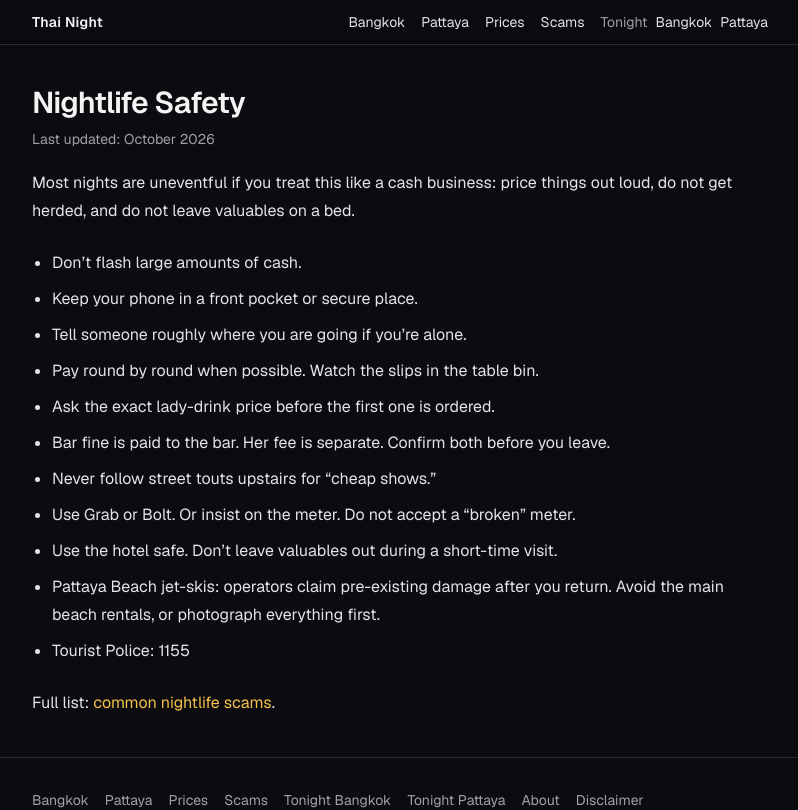
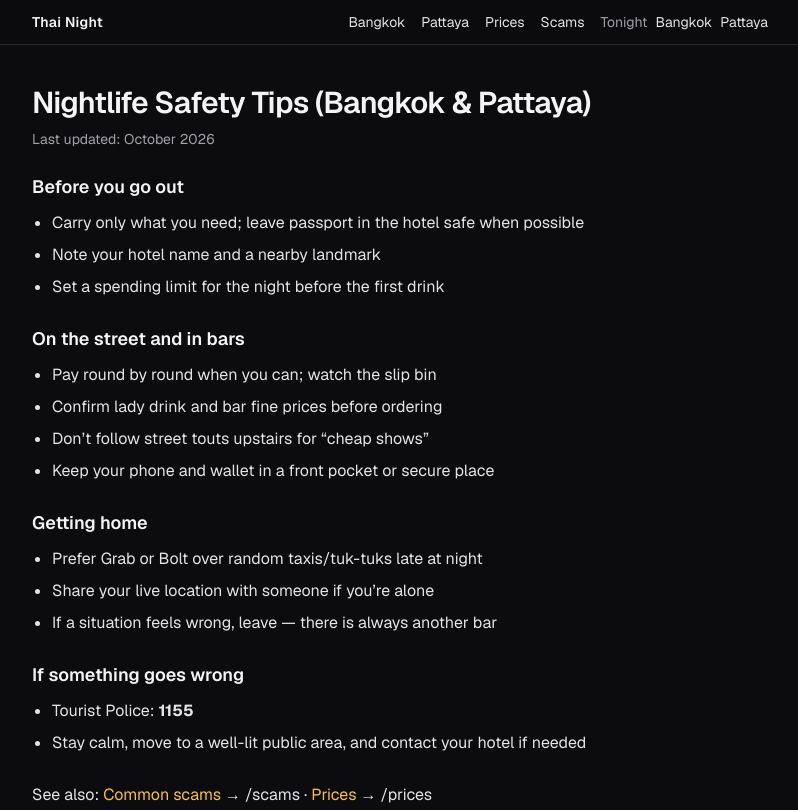
Before and after one commit to ouyowu/thainight-co, a Next.js app: page /safety in a window 1280 px wide. Shown: the top 810 px of the page, without its empty margins (240-1038 px from the left). Built offline with nearby package versions, Linux system fonts and the light colour scheme.

Commit message:
Add drink-minimum scam, Safety page, and Soi 6 tip

```diff
--- a/app/pattaya/areas/soi-6/page.tsx
+++ b/app/pattaya/areas/soi-6/page.tsx
@@ -1,3 +1,4 @@
+import Link from "next/link";
 import { HotelsNearBlock } from "@/components/HotelsNearBlock";
 import { PageShell } from "@/components/PageShell";
 import { PriceTable } from "@/components/PriceTable";
@@ -82,6 +83,15 @@ export default function Soi6Page() {
           <li>Don’t feel pressured to sit at the first place that pulls you in</li>
           <li>Keep the first stop short so you can compare</li>
         </ol>
+        <ul className="mt-2 list-disc space-y-1 pl-5">
+          <li>
+            Some bars now ask for lady-drink minimums before ST — confirm before you sit down (see{" "}
+            <Link href="/pattaya/tonight/" className="text-accent hover:underline">
+              Recent notes on Pattaya Tonight
+            </Link>
+            )
+          </li>
+        </ul>
       </section>
 
       <section>
--- a/app/safety/page.tsx
+++ b/app/safety/page.tsx
@@ -3,39 +3,62 @@ import { PageShell } from "@/components/PageShell";
 import { pageMeta } from "@/lib/seo";
 
 export const metadata = pageMeta(
-  "Nightlife Safety",
-  "Most nights are uneventful if you treat this like a cash business: price things out loud, do not get herded, and do not leave valuables on a bed.",
+  "Nightlife Safety Tips – Bangkok & Pattaya",
+  "Practical safety tips for Bangkok and Pattaya nightlife: transport, valuables, bills and when to leave.",
   "/safety/",
 );
 
 export default function SafetyPage() {
   return (
-    <PageShell
-      title="Nightlife Safety"
-      lead="Most nights are uneventful if you treat this like a cash business: price things out loud, do not get herded, and do not leave valuables on a bed."
-    >
-      <ul className="list-disc space-y-2 pl-5">
-        <li>Don’t flash large amounts of cash.</li>
-        <li>Keep your phone in a front pocket or secure place.</li>
-        <li>Tell someone roughly where you are going if you’re alone.</li>
-        <li>Pay round by round when possible. Watch the slips in the table bin.</li>
-        <li>Ask the exact lady-drink price before the first one is ordered.</li>
-        <li>Bar fine is paid to the bar. Her fee is separate. Confirm both before you leave.</li>
-        <li>Never follow street touts upstairs for “cheap shows.”</li>
-        <li>Use Grab or Bolt. Or insist on the meter. Do not accept a “broken” meter.</li>
-        <li>Use the hotel safe. Don’t leave valuables out during a short-time visit.</li>
-        <li>
-          Pattaya Beach jet-skis: operators claim pre-existing damage after you return. Avoid the
-          main beach rentals, or photograph everything first.
-        </li>
-        <li>Tourist Police: 1155</li>
-      </ul>
+    <PageShell title="Nightlife Safety Tips (Bangkok & Pattaya)">
+      <section>
+        <h2 className="text-lg font-semibold text-foreground">Before you go out</h2>
+        <ul className="mt-2 list-disc space-y-1 pl-5">
+          <li>Carry only what you need; leave passport in the hotel safe when possible</li>
+          <li>Note your hotel name and a nearby landmark</li>
+          <li>Set a spending limit for the night before the first drink</li>
+        </ul>
+      </section>
+
+      <section>
+        <h2 className="text-lg font-semibold text-foreground">On the street and in bars</h2>
+        <ul className="mt-2 list-disc space-y-1 pl-5">
+          <li>Pay round by round when you can; watch the slip bin</li>
+          <li>Confirm lady drink and bar fine prices before ordering</li>
+          <li>Don’t follow street touts upstairs for “cheap shows”</li>
+          <li>Keep your phone and wallet in a front pocket or secure place</li>
+        </ul>
+      </section>
+
+      <section>
+        <h2 className="text-lg font-semibold text-foreground">Getting home</h2>
+        <ul className="mt-2 list-disc space-y-1 pl-5">
+          <li>Prefer Grab or Bolt over random taxis/tuk-tuks late at night</li>
+          <li>Share your live location with someone if you’re alone</li>
+          <li>If a situation feels wrong, leave — there is always another bar</li>
+        </ul>
+      </section>
+
+      <section>
+        <h2 className="text-lg font-semibold text-foreground">If something goes wrong</h2>
+        <ul className="mt-2 list-disc space-y-1 pl-5">
+          <li>
+            Tourist Police: <strong>1155</strong>
+          </li>
+          <li>Stay calm, move to a well-lit public area, and contact your hotel if needed</li>
+        </ul>
+      </section>
+
       <p>
-        Full list:{" "}
+        See also:{" "}
         <Link href="/scams/" className="text-accent hover:underline">
-          common nightlife scams
-        </Link>
-        .
+          Common scams
+        </Link>{" "}
+        → /scams ·{" "}
+        <Link href="/prices/" className="text-accent hover:underline">
+          Prices
+        </Link>{" "}
+        → /prices
       </p>
     </PageShell>
   );
--- a/app/scams/page.tsx
+++ b/app/scams/page.tsx
@@ -61,6 +61,20 @@ export default function ScamsPage() {
             valuables out.
           </p>
         </li>
+        <li>
+          <p className="font-semibold text-foreground">
+            Drink-minimum surprises (especially some Soi 6 bars)
+          </p>
+          <p className="mt-1">
+            Some bars ask for a minimum number of lady drinks before a short-time / upstairs
+            arrangement.
+          </p>
+          <p className="mt-1">
+            <strong>Rule:</strong> Before you sit down or order rounds, ask: room fee, girl’s fee,
+            and whether there is any drink minimum. If the total doesn’t make sense, walk to another
+            bar.
+          </p>
+        </li>
       </ol>
 
       <section>
--- a/components/Footer.tsx
+++ b/components/Footer.tsx
@@ -16,6 +16,9 @@ export function Footer() {
           </Link>
           <Link href="/scams/" className="hover:text-accent">
             Scams
+          </Link>
+          <Link href="/safety/" className="hover:text-accent">
+            Safety
           </Link>
           <Link href="/bangkok/tonight/" className="hover:text-accent">
             Tonight Bangkok
```
